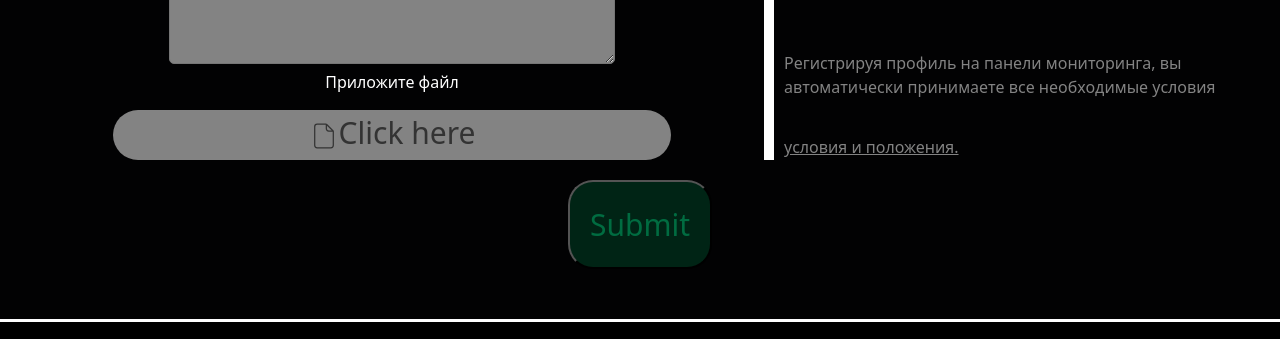
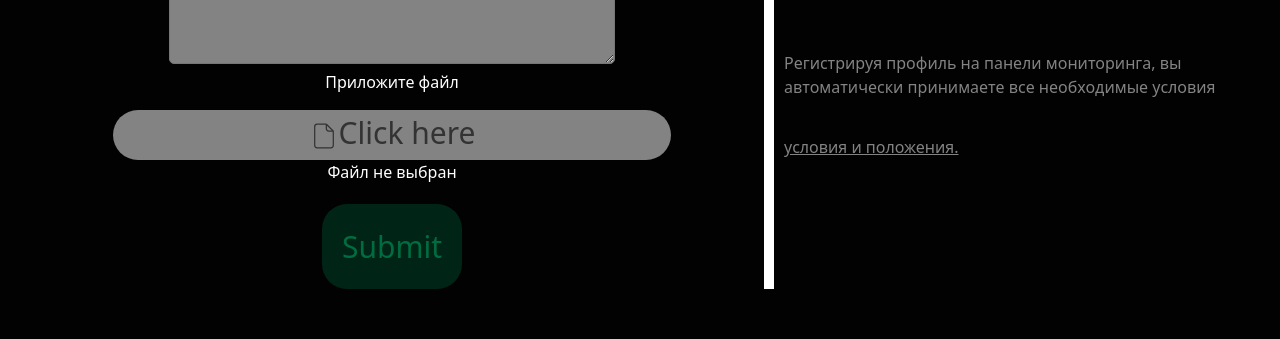
Before and after one commit to DayLayKuny/vk-breaker, a React (Create React App) app: page /support in a window 1280 px wide. Shown: the part 745-1084 px from the top of the page. Built offline with nearby package versions, Linux system fonts and the light colour scheme.

Commit message:
updates for journey

```diff
--- a/src/components/support/Support.css
+++ b/src/components/support/Support.css
@@ -33,6 +33,7 @@
     width: 60%;
     box-shadow: 10px 0 0 0;
     flex-wrap: wrap;
+
 }
 
 .supform h4 {
@@ -141,6 +142,10 @@
     display: none;
 }
 
+.fileinfo{
+    margin-bottom: 20px;
+}
+
 .fileinfo label {
     height: 50px;
     width: 75%;
@@ -176,6 +181,7 @@
 }
 
 .sub input{
+    border: 0;
     padding: 20px;
     border-radius: 25px;
     color: rgb(0, 108, 65);
@@ -190,5 +196,8 @@
 }
 
 .sub {
+    display: flex;
+    justify-content: center;
+    width: 100%;
     text-align: center;
 }
--- a/src/components/support/Support.jsx
+++ b/src/components/support/Support.jsx
@@ -1,15 +1,23 @@
 import React from "react"
 import "./Support.css"
 import { CiFileOn } from "react-icons/ci";
+import { useState } from "react";
 
 function Support () {
+
+    const [fileName, setFileName] = useState('Файл не выбран')
+
+    function handleFileChange(event){
+        setFileName(event.target.files[0].name);
+    };
+
     return (
         <div className="all-support">
                 <div className="header-info">
                     <h5>Обращение В Службу Поддержки Клиентов</h5>
                     <p>Заполните форму и мы свяжемся с вами в ближайшее время.</p>
                 </div>
-            <div className="downstream-support">
+            <form className="downstream-support">
                 <div className="supform">
                     <h4>Отправьте нам сообщение</h4>
                     <div className="supnameinput">
@@ -33,8 +41,14 @@ function Support () {
                     <div className="fileinfo">
                         <p>Приложите файл</p>
                         <label htmlFor="fileinp"><CiFileOn />Click here</label>
-                        <input type="file" id="fileinp" />
+                        <input type="file" onChange={handleFileChange}   id="fileinp" />
+                        <br />
+                        <span style={{ textAlign: 'center' }}>{fileName}</span>
+
                     </div>
+                        <div className="sub">
+                            <input type="submit" />
+                        </div>
                 </div>
                 <div className="supform-info">
                     <h4>Контактная информация</h4>
@@ -46,10 +60,9 @@ function Support () {
                     <p>billing@vzlom-vk.ru</p>
                     <p>Регистрируя профиль на панели мониторинга, вы автоматически принимаете все необходимые условия</p><a href="/policy-privacy">условия и положения.</a>
                 </div>
-            </div>
-            <div className="sub">
-                <input type="submit" />
-            </div>
+
+
+            </form>
             </div>
   )}
 export default Support;
```
